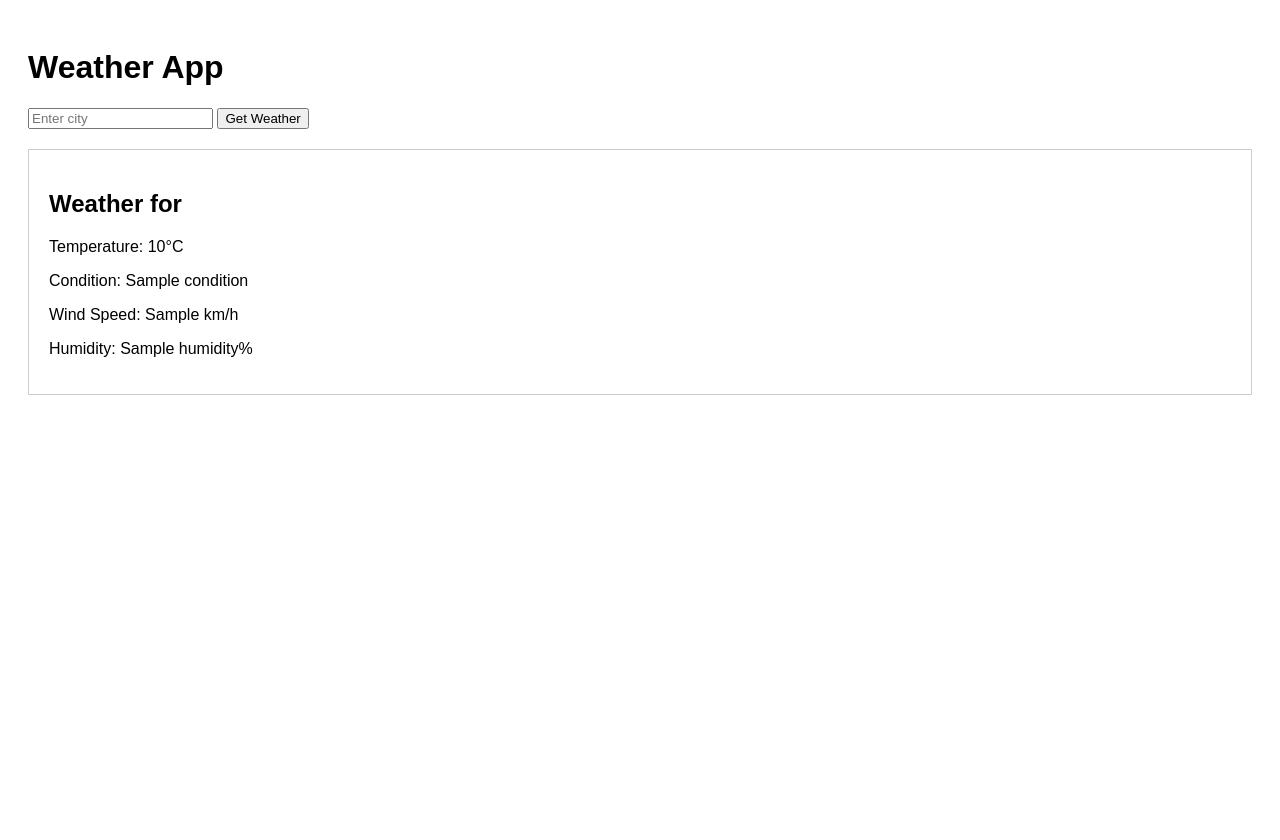
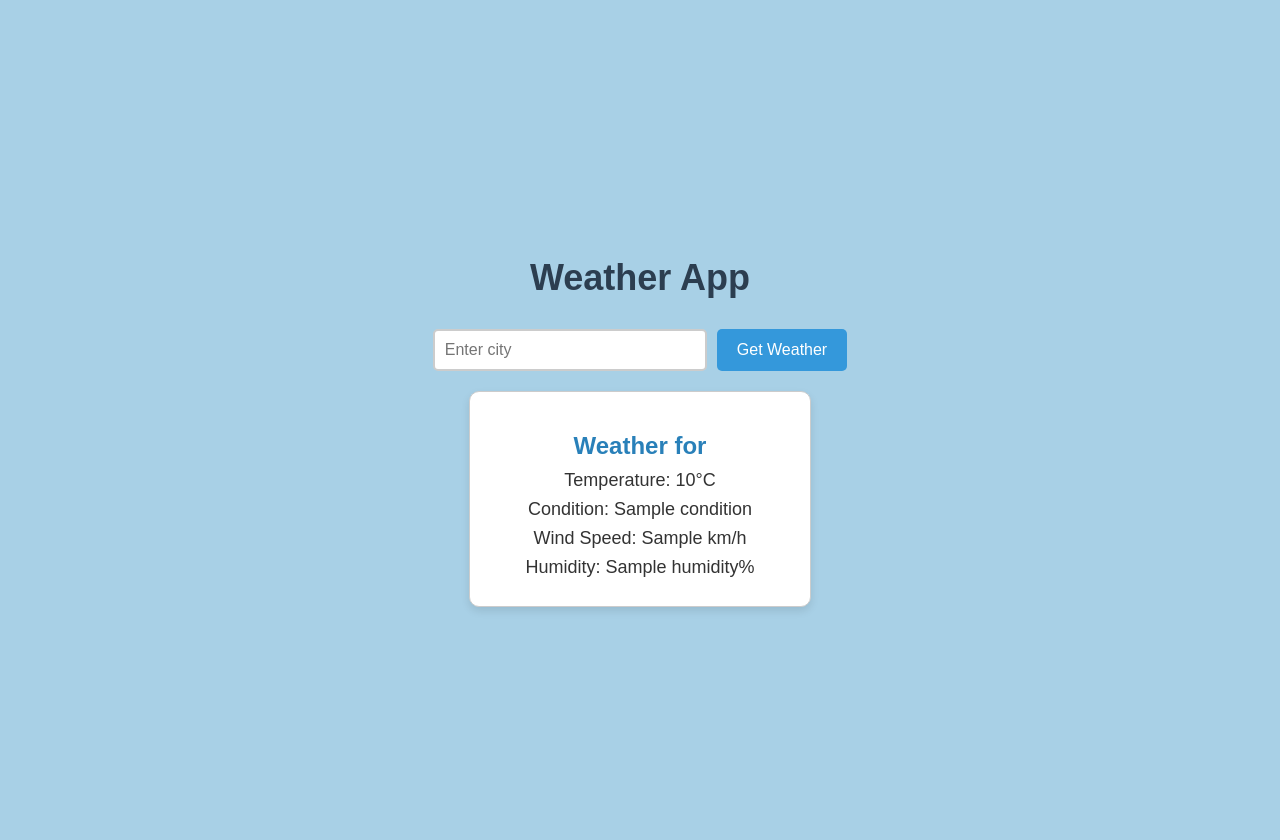
Before and after one commit to Vaishnaviindrani/Weather-App, a Flask app: template templates/index.html in a window 1280 px wide. Before the commit the page ends 395 px from the top, so only its background shows below. Run offline with Flask 3, Linux system fonts and the light colour scheme; the template is opened without the code that fills it: most values are stand-ins (such as "Sample title", 1, 10 or a date in 2020).

Commit message:
Final Commit

```diff
--- a/main.py
+++ b/main.py
@@ -4,7 +4,7 @@ import requests
 app = Flask(__name__)
 
 BASE_URL = "http://api.weatherstack.com/current"
-API_KEY = "340a2e5e329d3f682d87057f978e3fd1"  # Replace with your Weatherstack API key
+API_KEY = "1cb170164fee4b35be64d334a9327ef8"  # Replace with your Weatherstack API key
 
 def get_weather(city):
     params = {
--- a/templates/index.html
+++ b/templates/index.html
@@ -3,8 +3,72 @@
 <head>
     <title>Weather App</title>
     <style>
-        body { font-family: Arial, sans-serif; padding: 20px; }
-        .weather-box { border: 1px solid #ccc; padding: 20px; margin-top: 20px; }
+        body {
+            font-family: Arial, sans-serif;
+            padding: 20px;
+            background-color: #a8d0e6; /* Light blue background */
+            color: #333;
+            height: 100vh;
+            margin: 0;
+            display: flex;
+            justify-content: center;
+            align-items: center;
+            flex-direction: column;
+        }
+        h1 {
+            color: #2c3e50;
+            font-size: 36px;
+            margin-bottom: 30px;
+        }
+        form {
+            display: flex;
+            justify-content: center;
+            margin-bottom: 20px;
+        }
+        input[type="text"] {
+            padding: 10px;
+            font-size: 16px;
+            border: 2px solid #ccc;
+            border-radius: 5px;
+            width: 250px;
+        }
+        button {
+            padding: 10px 20px;
+            font-size: 16px;
+            background-color: #3498db;
+            color: white;
+            border: none;
+            border-radius: 5px;
+            cursor: pointer;
+            margin-left: 10px;
+        }
+        button:hover {
+            background-color: #2980b9;
+        }
+        .weather-box {
+            border: 1px solid #ccc;
+            padding: 20px;
+            background-color: #fff;
+            border-radius: 10px;
+            box-shadow: 0 4px 8px rgba(0, 0, 0, 0.1);
+            width: 300px;
+            text-align: center;
+        }
+        .weather-box h2 {
+            color: #2980b9;
+            font-size: 24px;
+            margin-bottom: 10px;
+        }
+        .weather-box p {
+            font-size: 18px;
+            margin: 8px 0;
+        }
+        .error {
+            color: red;
+            font-weight: bold;
+            text-align: center;
+            margin-top: 20px;
+        }
     </style>
 </head>
 <body>
@@ -16,7 +80,7 @@
 
     {% if weather %}
         {% if weather.error %}
-            <p style="color:red;">Error: {{ weather.error }}</p>
+            <p class="error">Error: {{ weather.error }}</p>
         {% else %}
             <div class="weather-box">
                 <h2>Weather for {{ request.form.city }}</h2>
```
